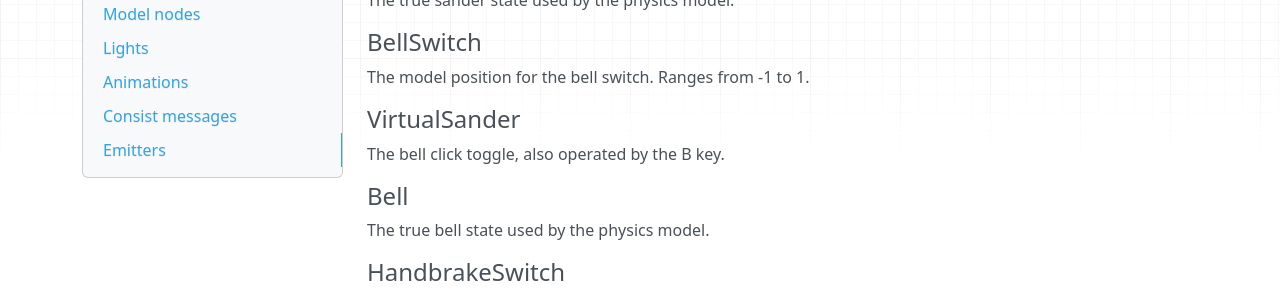
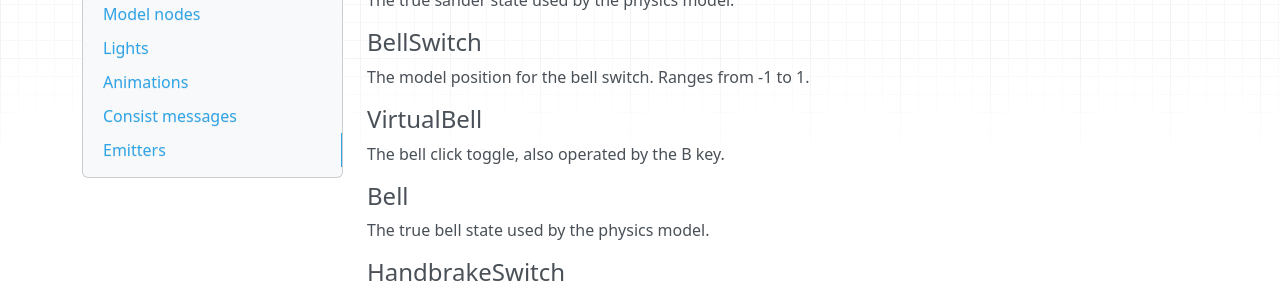
Before and after one commit to YoRyan/open-nec, an MkDocs documentation site: the page built from Docs/for-contributors/rolling-stock/njt-alp45.md, in a window 1280 px wide and 900 px high, scrolled down 1790 px. Shown: the part 158-457 px from the top of the window. Built offline with MkDocs 1.6.1, drawn with Linux system fonts in a browser that asks for light colours; nearby versions of some CDN libraries.

Commit message:
docs(ALP45): correct typo

```diff
--- a/Docs/for-contributors/rolling-stock/njt-alp45.md
+++ b/Docs/for-contributors/rolling-stock/njt-alp45.md
@@ -98,7 +98,7 @@ The true sander state used by the physics model.
 
 The model position for the bell switch. Ranges from -1 to 1.
 
-#### VirtualSander
+#### VirtualBell
 
 The bell click toggle, also operated by the B key.
 
```
